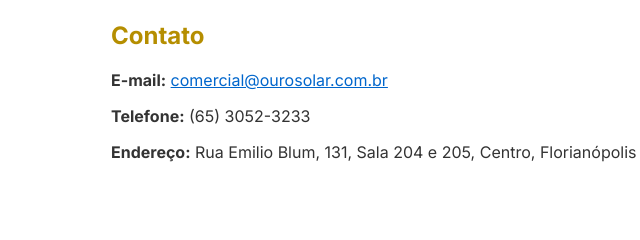
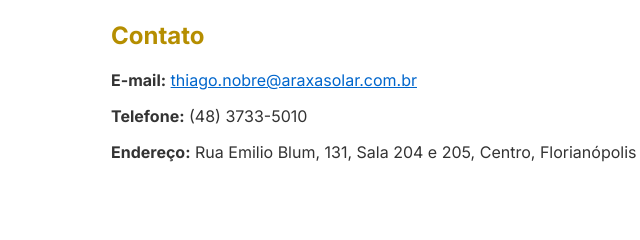
Before and after one commit to galoblv014/Ouro-Energia-Solar-S-A, a plain HTML site: page index.html in a window 1280 px wide. Shown: the part 848-1088 px from the top of the page, 49-689 px from the left. Drawn offline with Linux system fonts and the light colour scheme.

Commit message:
Update index.html

```diff
--- a/index.html
+++ b/index.html
@@ -104,8 +104,8 @@
 
   <section id="contato">
     <h2 class="section-title">Contato</h2>
-    <p><strong>E-mail:</strong> <a href="mailto:comercial@ourosolar.com.br">comercial@ourosolar.com.br</a></p>
-    <p><strong>Telefone:</strong> (65) 3052-3233</p>
+    <p><strong>E-mail:</strong> <a href="mailto:thiago.nobre@araxasolar.com.br">thiago.nobre@araxasolar.com.br</a></p>
+    <p><strong>Telefone:</strong> (48) 3733-5010</p>
     <p><strong>Endereço:</strong> Rua Emilio Blum, 131, Sala 204 e 205, Centro, Florianópolis - SC, 88020-010</p>
   </section>
 
@@ -115,7 +115,7 @@
     <p>Utilizamos cookies para melhorar a sua experiência em nosso site, conforme nossa <a href="#">Política de Cookies</a>.</p>
   </section>
 
-  <a href="https://wa.me/5565999999999" class="whatsapp-button" target="_blank">💬</a>
+  <a href="https://wa.me/554837335010" class="whatsapp-button" target="_blank">💬</a>
 
   <footer>
     <p>&copy; 2025 Ouro Solar S/A - Todos os direitos reservados</p>
```
